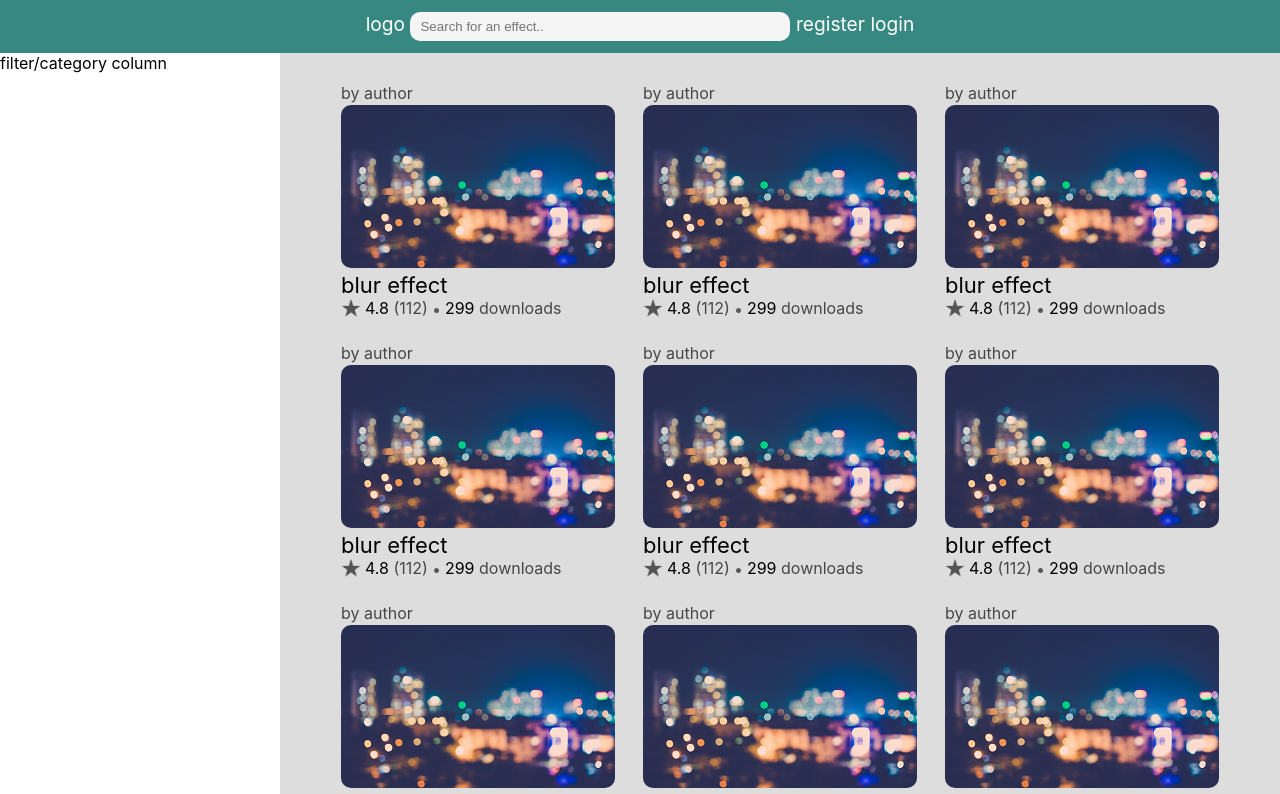
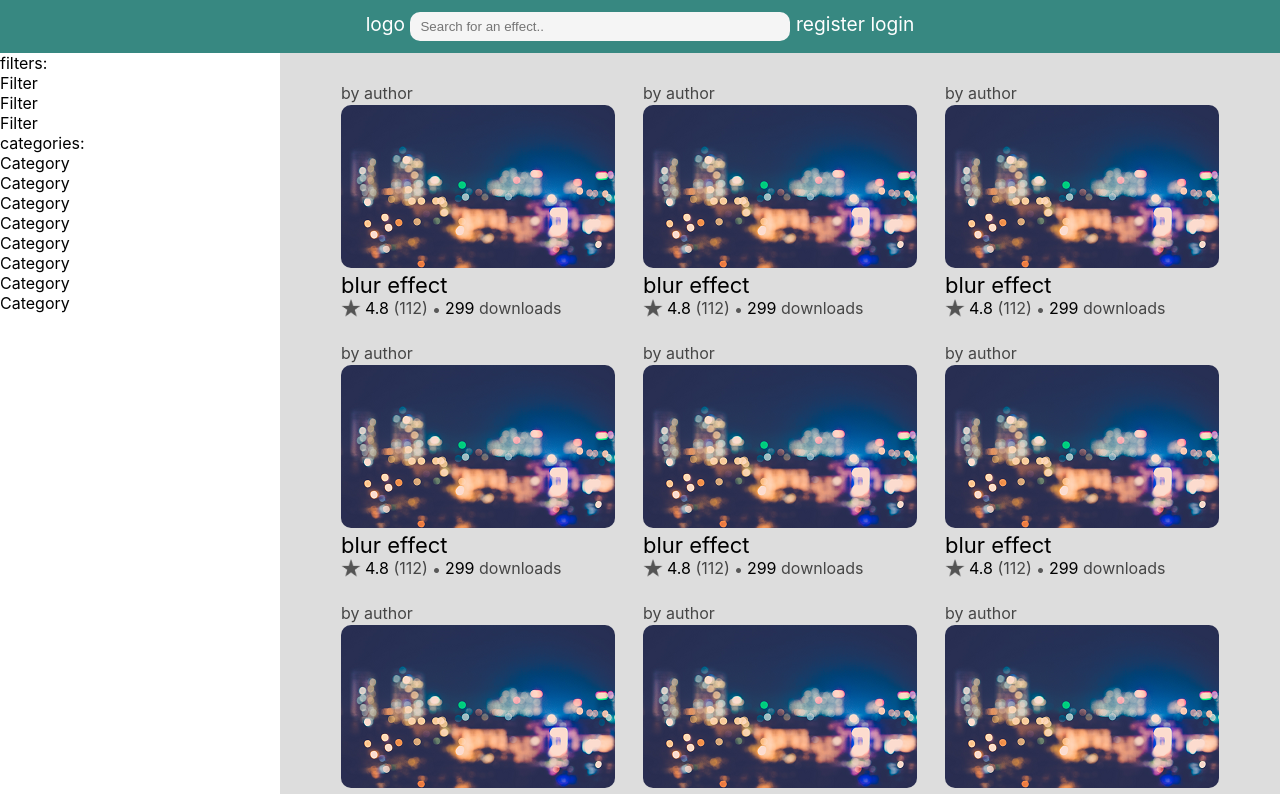
Before and after one commit to B-Evans99/customeffects, a React (Create React App) app in the folder custome/: page / in a window 1280 px wide. Shown: the top 794 px of the page. Built offline with nearby package versions, Linux system fonts and the light colour scheme.

Commit message:
(App.css, App.js, category.js, filter.js) something weird is happening with the scrolling, add filter and categories to fill space

```diff
--- a/custome/src/App.css
+++ b/custome/src/App.css
@@ -7,20 +7,21 @@
 }
 
 .filterBox{
-  position: absolute;
-  left: 0;
+  float: left;
   display: flex;
 }
 
 .cardBox {
   display: flex;
-  position: absolute;
-  right: 0;
+  position:absolute;
+  right:0;
   max-width: 1000px;
+  height: 1000px;
   flex-wrap: wrap;
   background: #ddd;
   justify-content: center;
   padding-bottom: 60px;
+  overflow:scroll;
 }
 
 .Card {
--- a/custome/src/App.js
+++ b/custome/src/App.js
@@ -1,6 +1,8 @@
 import React, { useState } from "react";
 import Card from "./components/card.js";
-import Header from "./components/header";
+import Filter from "./components/filter.js";
+import Header from "./components/header.js";
+import Category from "./components/category.js";
 import logo from "./logo.svg";
 import "./App.css";
 
@@ -8,15 +10,31 @@ function App() {
   let [effects, setEffects] = useState([1, 2, 3, 4, 5, 6, 7, 8, 9, 10, 11, 12]);
 
   return (
-    <div className="App">
-      <Header></Header>
-      <div className="filterBox">
-        filter/category column
+    <div className="App" style={{display:"flex", flexDirection: "column"}}>
+      <Header/>
+      <div style={{display: "flex", flexDirection:"row"}}>
+      <div className="filterBox" >
+        <div>
+          filters:
+          <Filter/>
+          <Filter/>
+          <Filter/>
+          categories:
+          <Category/>
+          <Category/>
+          <Category/>
+          <Category/>
+          <Category/>
+          <Category/>
+          <Category/>
+          <Category/>
+        </div>
       </div>
       <div className="cardBox">
         {effects.map(effect => {
-          return <Card></Card>;
+          return <Card/>;
         })}
+      </div>
       </div>
     </div>
   );
--- /dev/null
+++ b/custome/src/components/category.js
@@ -0,0 +1,13 @@
+import React from 'react';
+import "../App.css";
+
+
+const Category = () => {
+  return (
+    <div className="Category" >
+     Category
+    </div>
+  );
+}
+
+export default Category;
--- /dev/null
+++ b/custome/src/components/filter.js
@@ -0,0 +1,13 @@
+import React from 'react';
+import "../App.css";
+
+
+const Filter = () => {
+  return (
+    <div className="Filter" >
+     Filter
+    </div>
+  );
+}
+
+export default Filter;
--- a/custome/src/index.css
+++ b/custome/src/index.css
@@ -6,6 +6,7 @@
 }
 
 body {
+  overflow: hidden;
   margin: 0;
   font-family: -apple-system, BlinkMacSystemFont, "Segoe UI", "Roboto", "Oxygen",
     "Ubuntu", "Cantarell", "Fira Sans", "Droid Sans", "Helvetica Neue",
```
